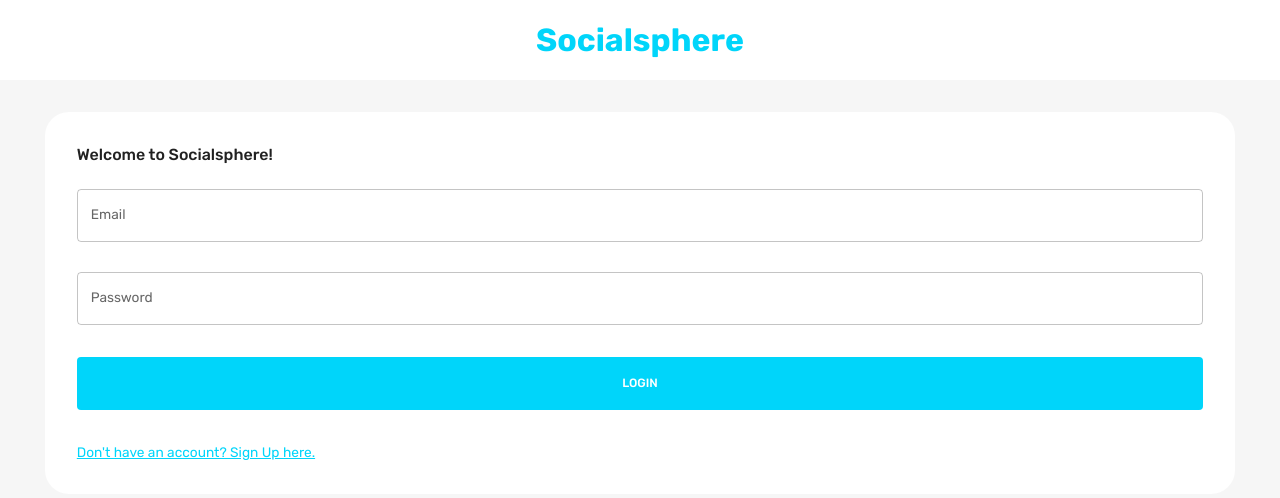
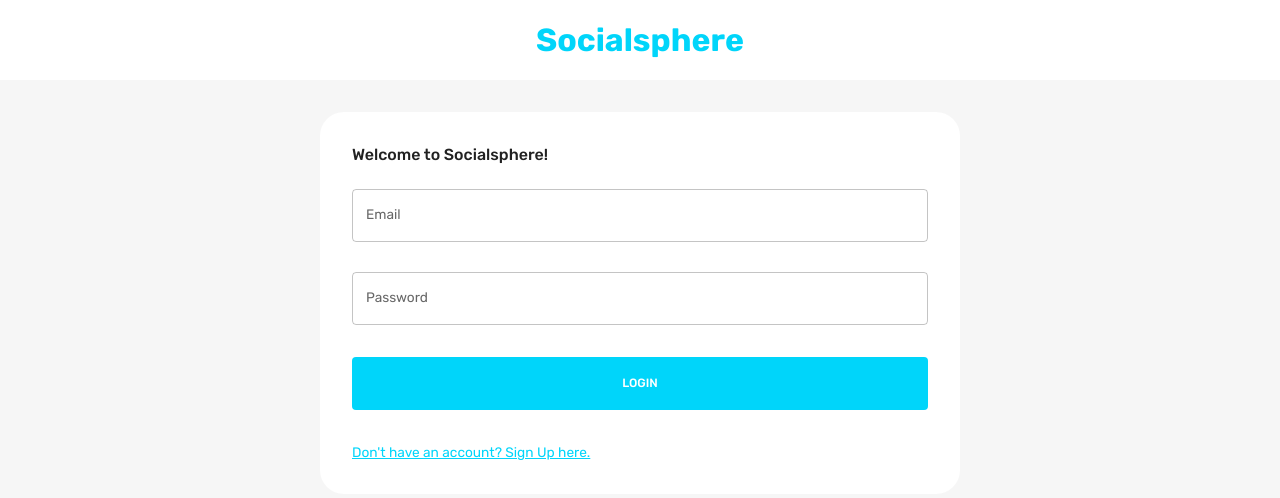
Before and after one commit to yorkpshaw/SocialSphere, a React (Create React App) app in the folder client/: page / in a window 1280 px wide. Shown: the top 498 px of the page. Built offline with nearby package versions, Linux system fonts and the light colour scheme.

Commit message:
Fixed useMediaQuery 1000px

```diff
--- a/client/src/scenes/loginPage/index.jsx
+++ b/client/src/scenes/loginPage/index.jsx
@@ -3,7 +3,7 @@ import Form from "./Form";
 
 const LoginPage = () => {
     const theme = useTheme();
-    const isNonMobileScreens = useMediaQuery("(min-width: 1000 px)");
+    const isNonMobileScreens = useMediaQuery("(min-width: 1000px)");
 
     return (
     <Box>
```
